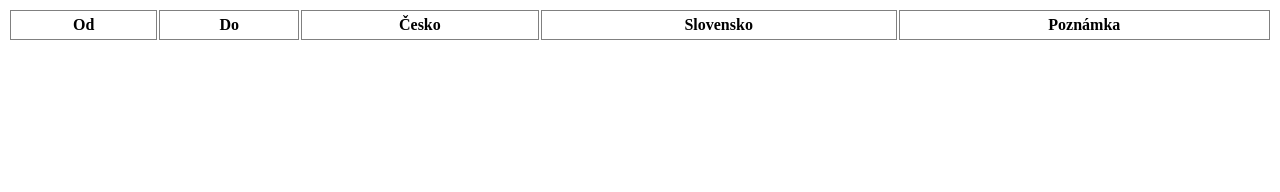
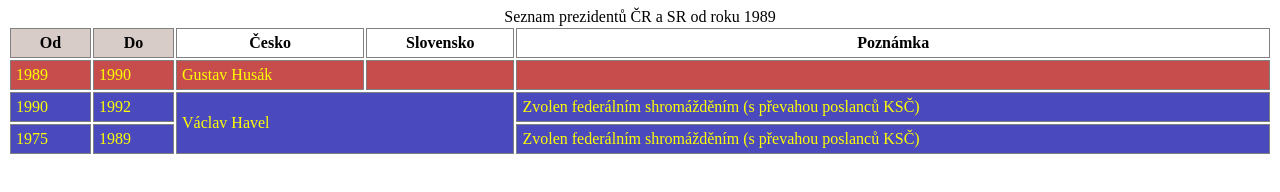
Before and after one commit to pslib-cz/2020p2web-htmltable-presidents-olirezn019, a plain HTML site: page index.html in a window 1280 px wide. Drawn offline with Linux system fonts and the light colour scheme.

Commit message:
First two rows

```diff
--- a/index.html
+++ b/index.html
@@ -18,22 +18,38 @@
   </head>
   <body>
     <table class="presidents">
-      <caption></caption>
+      <caption>Seznam prezidentů ČR a SR od roku 1989</caption>
 
       <thead>
         <tr>
-          <th>Od</th>
-          <th>Do</th>
+          <th class="roky">Od</th>
+          <th class="roky">Do</th>
           <th>Česko</th>
           <th>Slovensko</th>
           <th>Poznámka</th>
         </tr>
       </thead>
       <tbody class="komuniste">
-
+        <tr>
+          <td>1989</td>
+          <td>1990</td>
+          <td>Gustav Husák</td>
+          <td></td>
+          <td></td>
+        </tr>
       </tbody>
       <tbody class="spolecne">
-
+        <tr>
+          <td>1990</td>
+          <td>1992</td>
+          <td rowspan="2" colspan="2">Václav Havel</td>
+          <td>Zvolen federálním shromážděním (s převahou poslanců KSČ)</td>
+        </tr>
+        <tr>
+          <td>1975</td>
+          <td>1989</td>
+          <td>Zvolen federálním shromážděním (s převahou poslanců KSČ)</td>
+        </tr>
       </tbody>
       <tbody>
 
```
